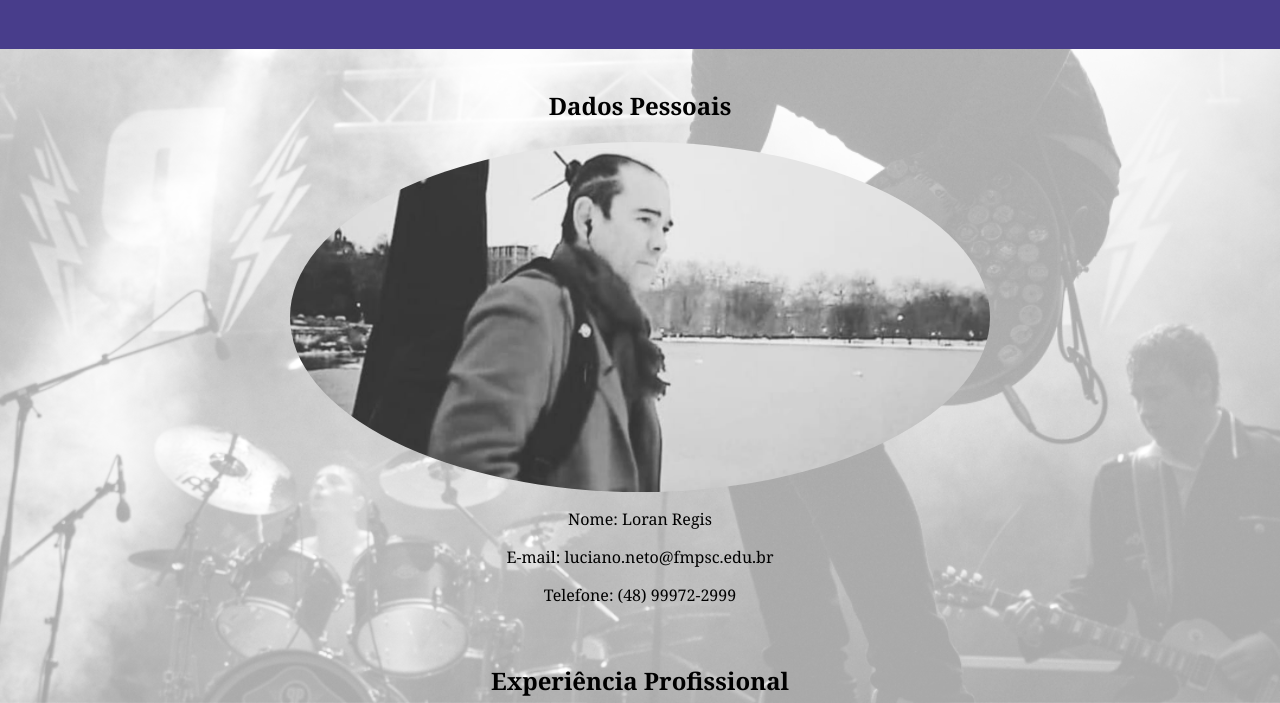
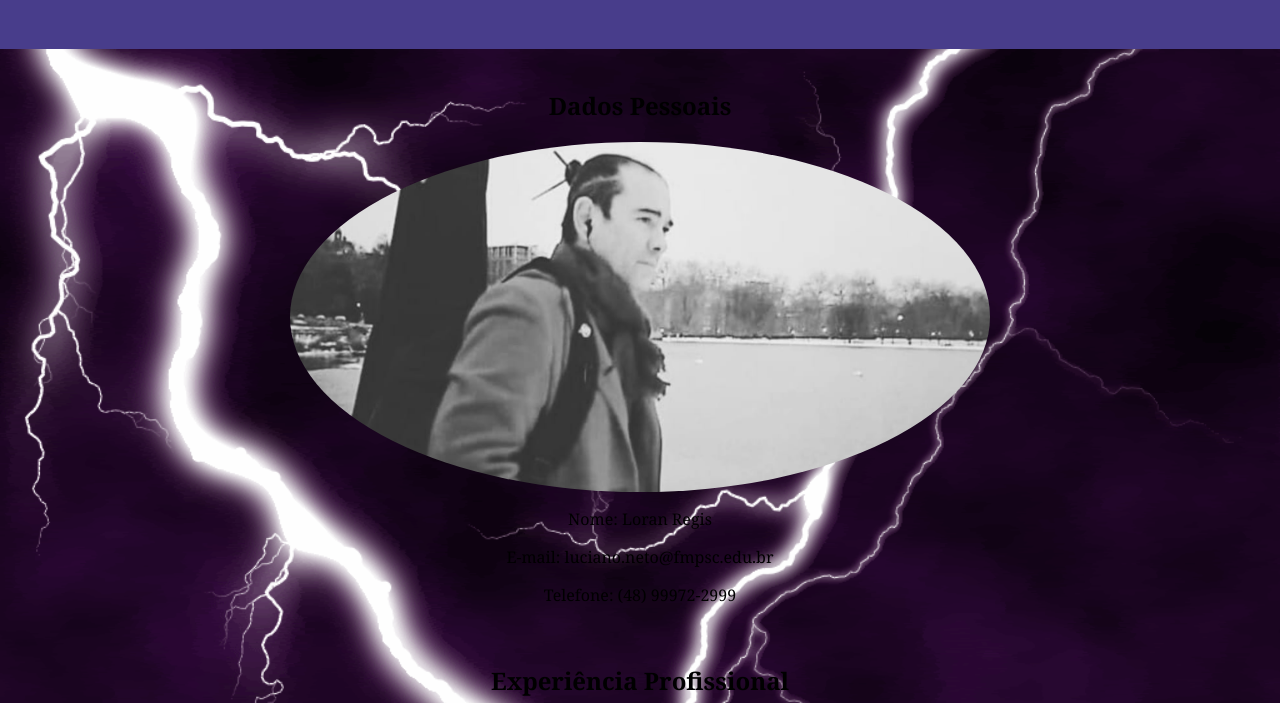
Before and after one commit to LucianoFMP/curriculocomgif, a plain HTML site: page index.html in a window 1280 px wide. Shown: the part 97-800 px from the top of the page. Drawn offline with Linux system fonts and the light colour scheme.

Commit message:
Update index.html

```diff
--- a/index.html
+++ b/index.html
@@ -5,7 +5,7 @@
     <style>
         body {
             font-family: Georgia, serif;
-              background-image: url('backrock.png');
+              background-image: url('gif.gif');
               background-repeat: no-repeat;
             background-attachment: fixed;
           background-size: cover;
```
